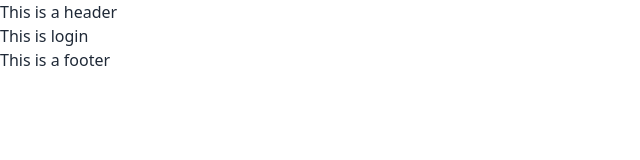
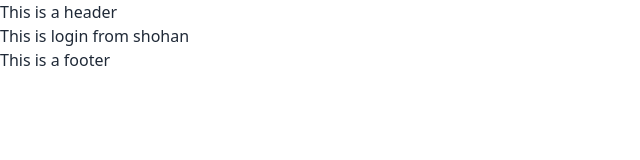
Before and after one commit to himibaba10/blood-donation-client, a React (Vite) app: page /login in a window 1280 px wide. Shown: the top 160 px of the page, without its empty margins (0-640 px from the left). Built offline with nearby package versions, Linux system fonts and the light colour scheme.

Commit message:
first commit

```diff
--- a/src/pages/Login.jsx
+++ b/src/pages/Login.jsx
@@ -1,5 +1,5 @@
 const Login = () => {
-  return <div>This is login</div>;
+  return <div>This is login from shohan</div>;
 };
 
 export default Login;
```
